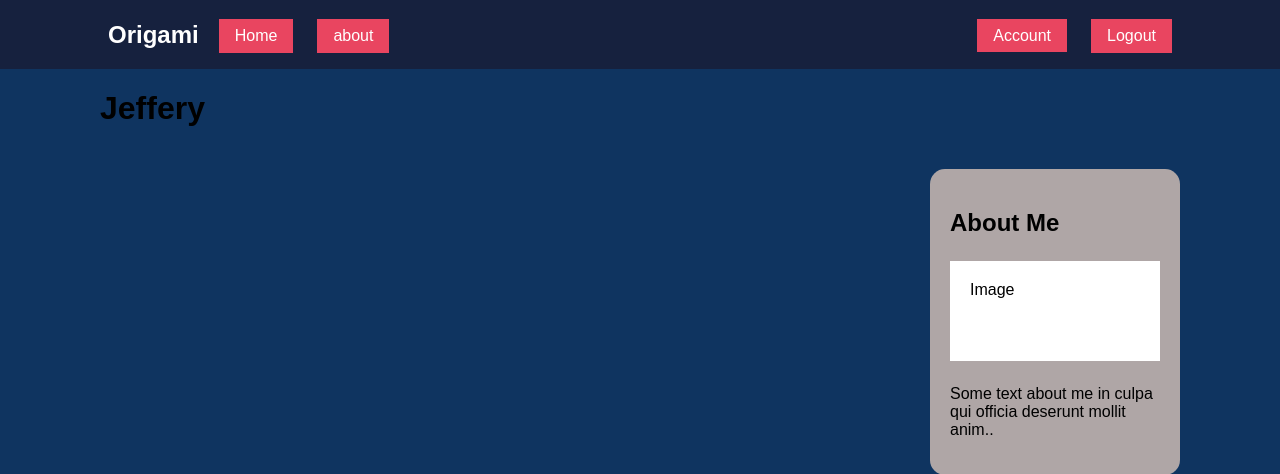
After one commit to Bevanwhite/flask-website, a Flask app: page /account in a window 1280 px wide. The commit adds this page. Shown: the top 474 px of the page. Run offline with Flask 2, Linux system fonts and the light colour scheme; a user stored in the database is signed in.

Commit message:
added register, login, logout, current_user and added acount page as well so i will update the readme.md files shortly

```diff
--- a/origami/routes.py
+++ b/origami/routes.py
@@ -1,8 +1,8 @@
-from flask import render_template, url_for, flash, redirect
-from origami import app
+from flask import render_template, url_for, flash, redirect, request
+from origami import app, db, bcrypt
 from origami.forms import RegistrationForm, LoginForm
 from origami.models import User, Post
-
+from flask_login import login_user, current_user, logout_user, login_required
 
 origami = [
     {
@@ -31,19 +31,40 @@
 
 @app.route("/register", methods=['GET','POST'])
 def register():
+    if current_user.is_authenticated:
+        return redirect(url_for('home'))
     form = RegistrationForm()
     if form.validate_on_submit():
-        flash(f'Account created for {form.username.data}!','success')
-        return redirect(url_for('home'))
+        hashed_password = bcrypt.generate_password_hash(form.password.data).decode('utf-8')
+        user = User(username=form.username.data, email=form.email.data, password=hashed_password)
+        db.session.add(user)
+        db.session.commit()
+        flash(f'Your account has been created and now you can login','success')
+        return redirect(url_for('login'))
     return render_template('register.html',title='Register',form=form)
 
 @app.route("/login", methods=['GET','POST'])
 def login():
+    if current_user.is_authenticated:
+        return redirect(url_for('home'))
     form = LoginForm()
     if form.validate_on_submit():
-        if form.email.data == 'admin@blog.com' and form.password.data == 'password':
-            flash('You have been logged in!', 'success')
-            return redirect(url_for('home'))
+        user = User.query.filter_by(email=form.email.data).first()
+        if user and bcrypt.check_password_hash(user.password, form.password.data):
+            login_user(user, remember=form.remember.data)
+            next_page = request.args.get('next')
+            return redirect(next_page) if next_page else redirect(url_for('home'))
         else:
-            flash('Login Unsuccessful. please check Username and Password')
+            flash('Login Unsuccessful. please check Email and Password')
     return render_template('login.html',title='Login',form=form)
+
+
+@app.route("/logout")
+def logout():
+    logout_user()
+    return redirect(url_for('home'))
+
+@app.route("/account")
+@login_required
+def account():
+    return render_template('account.html', title='Account')
--- /dev/null
+++ b/origami/templates/account.html
@@ -0,0 +1,4 @@
+{% extends "layout.html" %}
+{% block content %}
+    <h1>{{current_user.username}}</h1>
+{% endblock content %}
--- a/origami/templates/header.html
+++ b/origami/templates/header.html
@@ -4,12 +4,13 @@
             <strong>Origami</strong>
             <li><a href="{{url_for('home')}}">Home</a></li>
             <li><a href="{{url_for('about')}}">about</a></li>
-            <li class="nav-right">
-                <a href="{{url_for('register')}}">Register</a>
-            </li>
-            <li>
-                <a href="{{url_for('login')}}">Login</a>
-            </li>
+            {% if current_user.is_authenticated %}
+                <li class="nav-right"><a href="{{url_for('account')}}">Account</a></li>
+                <li><a href="{{url_for('logout')}}">Logout</a></li>
+            {% else %}
+                <li class="nav-right"><a href="{{url_for('register')}}">Register</a></li>
+                <li><a href="{{url_for('login')}}">Login</a></li>
+            {% endif %}
         </ul>
     </div>
 </nav>
--- a/origami/templates/register.html
+++ b/origami/templates/register.html
@@ -11,7 +11,7 @@
                     {% if form.username.errors %}
                         {{ form.username(class="is-invalid")}}
                         <div class="invaild-feedback">
-                            {% for error in form.user.errors %}
+                            {% for error in form.username.errors %}
                             <span>{{ error }}</span>
                             {% endfor %}
                         </div>
```
Also changed, not shown: origami/__init__.py (+6 -1 lines), origami/forms.py (+15 -1 lines), origami/models.py (+7 -2 lines), origami/site.db (added).
